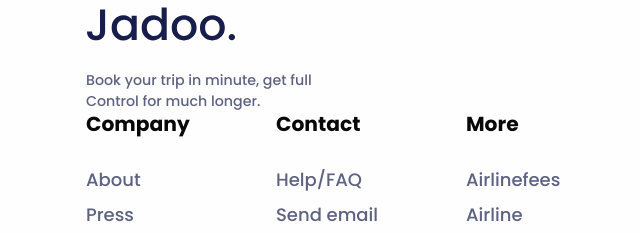
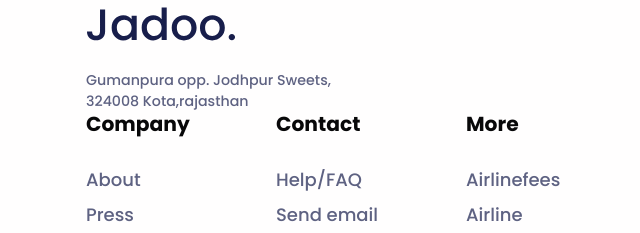
Before and after one commit to Mustafakhozema/minor, a plain HTML site: page index.html in a window 1280 px wide. Shown: the part 4270-4503 px from the top of the page, 0-640 px from the left. Drawn offline with Linux system fonts and the light colour scheme; a web font is replaced by a local one.

Commit message:
Update index.html

```diff
--- a/index.html
+++ b/index.html
@@ -414,7 +414,7 @@
         <div class="container">
           <div class="row">
             <div class="col-lg-3 col-md-7 col-12 mb-4 mb-md-6 mb-lg-0 order-0"> <img class="mb-4" src="assets/img/logo2.svg" width="150" alt="jadoo" />
-              <p class="fs--1 text-secondary mb-0 fw-medium">Book your trip in minute, get full Control for much longer.</p>
+              <p class="fs--1 text-secondary mb-0 fw-medium">Gumanpura opp. Jodhpur Sweets, 324008 Kota,rajasthan</p>
             </div>
             <div class="col-lg-2 col-md-4 mb-4 mb-lg-0 order-lg-1 order-md-2">
               <h4 class="footer-heading-color fw-bold font-sans-serif mb-3 mb-lg-4">Company</h4>
```
